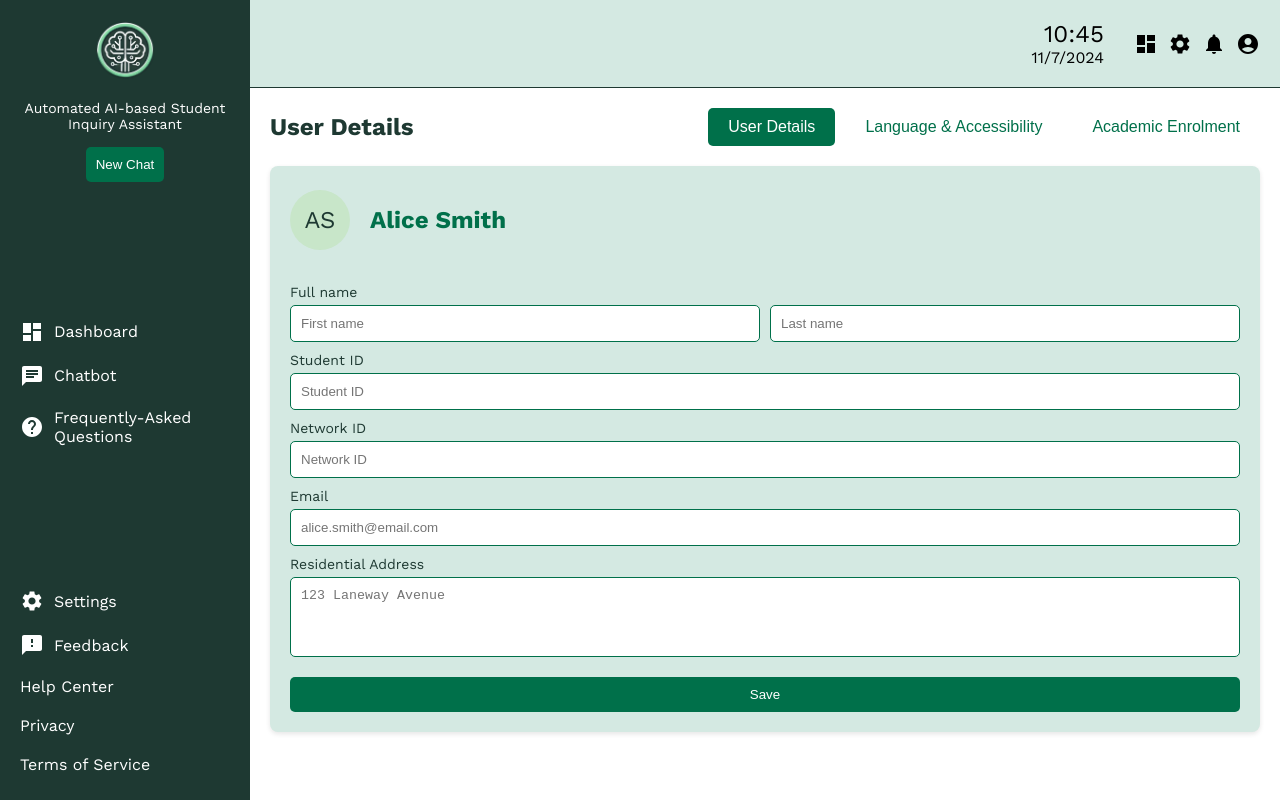
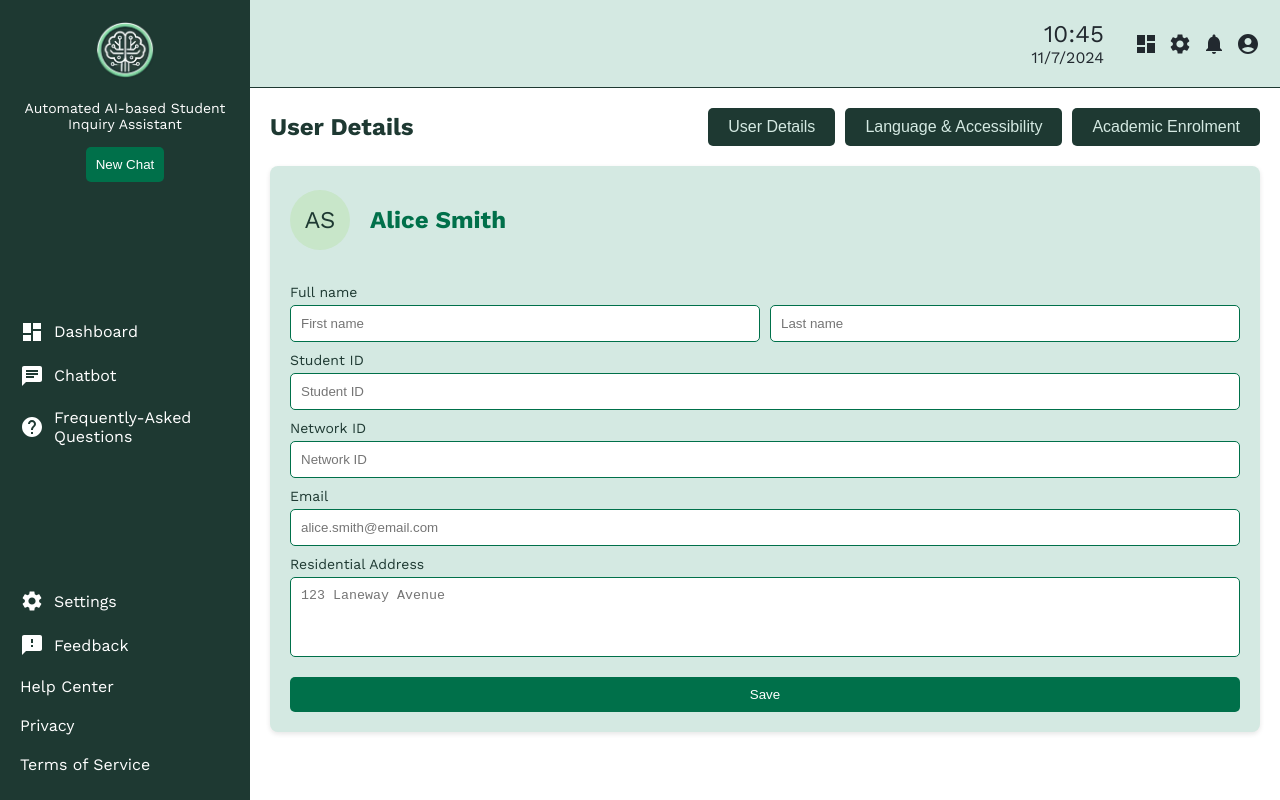
Before and after one commit to al77x/Automated-AI-based-Student-Inquiry-Assistant, a React (Create React App) app: page /profile in a window 1280 px wide. Built offline with nearby package versions, Linux system fonts and the light colour scheme.

Commit message:
minor tweaks in profilepage

```diff
--- a/src/components/Header/Header.module.css
+++ b/src/components/Header/Header.module.css
@@ -11,6 +11,7 @@
 /* header title */
 .header h2 {
   margin: 0;
+  color: #22292f;
 }
 
 /* container for additional info (time, date, icons) */
--- a/src/components/ProfilePage/ProfilePage.module.css
+++ b/src/components/ProfilePage/ProfilePage.module.css
@@ -39,15 +39,10 @@
   padding: 10px 20px;
   cursor: pointer;
   font-size: 16px;
-  color: #00704a;
   border-radius: 5px;
   margin-left: 10px;
-}
-
-/* active state styling for the navigation buttons */
-.profileNav .active {
-  background-color: #00704a;
-  color: white;
+  background-color: #1e3932;
+  color: #d4e9e2;
 }
 
 /* container for user information within the profile */
--- a/src/index.css
+++ b/src/index.css
@@ -5,6 +5,7 @@ body {
   font-family: "Work Sans", sans-serif;
   -webkit-font-smoothing: antialiased;
   -moz-osx-font-smoothing: grayscale;
+  color: #22292f;
 }
 
 code {
```
